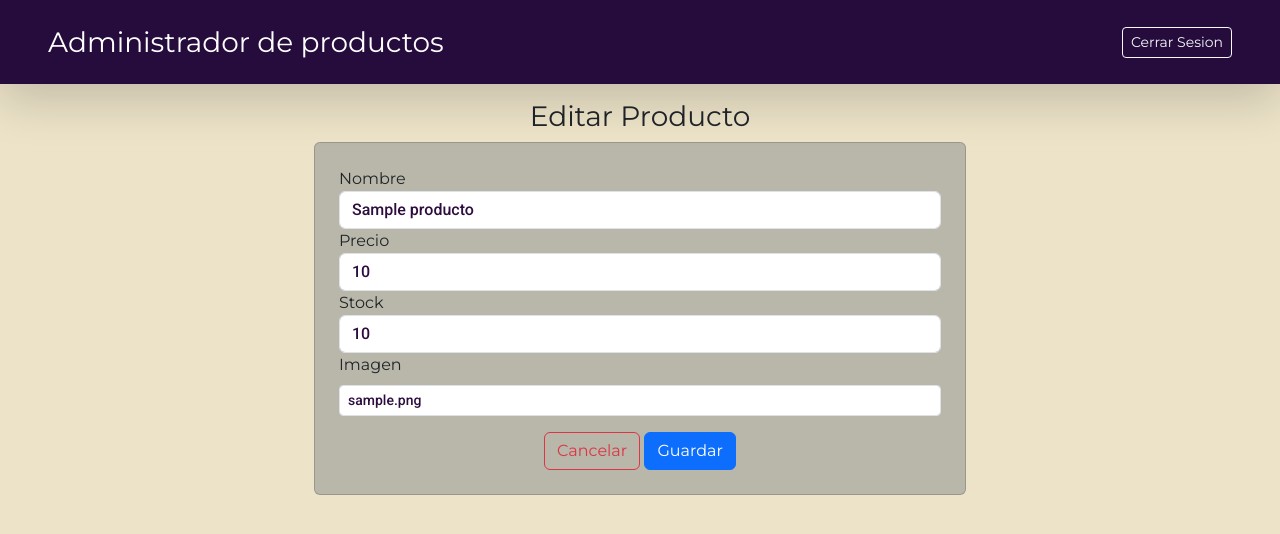
After one commit to BebiDrink/app_crud, a Flask app: page /update/1 in a window 1280 px wide. The commit adds this page. Shown: the top 534 px of the page. Run offline with Flask 3, Linux system fonts and the light colour scheme; tables that the repository leaves empty hold one stand-in row (values such as "Sample post"); some libraries are stand-ins or nearby versions.

Commit message:
Add navbar | add edit product funcionalty | edit endpoints

```diff
--- a/app.py
+++ b/app.py
@@ -4,6 +4,7 @@ from routes.views import approutes
 from routes.auth import auth
 from utils.db import db, ma
 from config import Config
+
 
 
 
--- a/routes/views.py
+++ b/routes/views.py
@@ -97,35 +97,11 @@ def create_producto():
 
     return redirect(url_for("approutes.home"))
 
-"""     # Obtiene el nombre del producto del JSON proporcionado
-    nombre = request.json["nombre"]
-
-    # Obtiene el precio del producto del JSON proporcionado
-    precio = request.json["precio"]
-
-    # Obtiene el stock del producto del JSON proporcionado
-    stock = request.json["stock"]
-
-    # Obtiene la imagen del producto del JSON proporcionado
-    imagen = request.json["imagen"]
-
-    # Crea un nuevo objeto Producto con los datos proporcionados
-    new_producto = Producto(nombre, precio, stock, imagen)
-
-    # Agrega el nuevo producto a la sesión de la base de datos
-    db.session.add(new_producto)
-
-    # Guarda los cambios en la base de datos
-    db.session.commit()
-
-    # Retorna el JSON del nuevo producto creado
-    return producto_schema.jsonify(new_producto)   """
-
 
 
 # ==================== API ATUALIZAR PRODUCTO ========================
 # Endpoint para actualizar un producto
-@approutes.route("/productos/<id>", methods=["PUT"])
+@approutes.route("/update/<id>", methods=['GET', 'POST'])
 def update_producto(id):
     """
     Endpoint para actualizar un producto existente en la base de datos.
@@ -133,18 +109,10 @@ def update_producto(id):
     Lee los datos proporcionados en formato JSON por el cliente y actualiza el registro del producto con el ID especificado.
     Retorna un JSON con el producto actualizado.
     """
-
-    # Obtiene el producto existente con el ID especificado
-    producto = Producto.query.get(id)
-
-    # Actualiza los atributos del producto con los datos proporcionados en el JSON
-    producto.nombre = request.json["nombre"]
-    producto.precio = request.json["precio"]
-    producto.stock = request.json["stock"]
-    producto.imagen = request.json["imagen"]
-
-    # Guarda los cambios en la base de datos
-    db.session.commit()
-
-    # Retorna el JSON del producto actualizado
-    return producto_schema.jsonify(producto)
+    if request.method == 'POST':
+        return redirect(url_for("approutes.home"))
+    else:
+        # Obtiene el producto existente con el ID especificado
+        producto = Producto.query.get(id)
+        print(producto)
+        return render_template("update.html", productos=producto)
--- /dev/null
+++ b/templates/_navbar.html
@@ -0,0 +1,14 @@
+<nav
+  class="navbar navbar-expand-lg shadow-lg"
+  style="background-color: rgb(38, 12, 61)"
+>
+  <div class="container-fluid px-5 py-2">
+    <a class="navbar-brand fs-3 text-white" href="/"
+      >Administrador de productos</a
+    >
+
+    <div class="navbar-nav justify ms-auto">
+      <a class="btn btn-outline-light btn-sm" href="/login">Cerrar Sesion</a>
+    </div>
+  </div>
+</nav>
--- /dev/null
+++ b/templates/update.html
@@ -0,0 +1,100 @@
+<!DOCTYPE html>
+<html lang="en">
+  <head>
+    <meta charset="UTF-8" />
+    <meta name="viewport" content="width=device-width, initial-scale=1.0" />
+    <title>Editar producto</title>
+    <script
+      src="https://kit.fontawesome.com/cac8e89f4d.js"
+      crossorigin="anonymous"
+    ></script>
+    <link
+      href="https://cdn.jsdelivr.net/npm/bootstrap@5.3.0/dist/css/bootstrap.min.css"
+      rel="stylesheet"
+      integrity="sha384-9ndCyUaIbzAi2FUVXJi0CjmCapSmO7SnpJef0486qhLnuZ2cdeRhO02iuK6FUUVM"
+      crossorigin="anonymous"
+    />
+    <link
+      rel="stylesheet"
+      href="{{ url_for('static', filename='style.css') }}"
+    />
+  </head>
+  <body>
+    <div>{% include('_navbar.html') %}</div>
+
+    <!-- Modal form para editar un producto -->
+
+    <div class="">
+      <h3 class="mt-3 text-center">Editar Producto</h3>
+    </div>
+    <div class="row">
+      <div class="col-md-6 offset-md-3 card p-4 bg-secondary" style="--bs-bg-opacity: .4;">
+        <!-- Formulario de edición del producto -->
+        <form
+          id="updateProductForm"
+          action="/update/{{ productos.id }}"
+          method="post"
+          class=""
+        >
+          <input type="hidden" id="productoId" />
+          <!-- NOMBRE -->
+          <input type="hidden" id="productoId" />
+          <div class="form-group">
+            <label for="nombre">Nombre</label>
+            <input
+              type="text"
+              class="form-control"
+              id="nombre"
+              placeholder="{{ productos.nombre }}"
+              value="{{ productos.nombre }}"
+              required
+            />
+          </div>
+
+          <!-- PRECIO -->
+          <div class="form-group">
+            <label for="precio">Precio</label>
+            <input
+              type="number"
+              class="form-control"
+              id="precio"
+              placeholder="Precio del producto"
+              value="{{ productos.precio }}"
+              required
+            />
+          </div>
+
+          <!-- STOCK -->
+          <div class="form-group">
+            <label for="stock">Stock</label>
+            <input
+              type="number"
+              class="form-control"
+              id="stock"
+              placeholder="Stock del producto"
+              value="{{ productos.stock }}"
+              required
+            />
+          </div>
+
+          <!-- IMAGEN -->
+          <div class="form-group mb-3">
+            <label for="imagen" class="form-label">Imagen</label>
+            <input
+              type="text"
+              class="form-control form-control-sm"
+              id="imagen"
+              name="imagen"
+              value="{{ productos.imagen }}"
+              placeholder="URL de la imagen del producto"
+            />
+          </div>
+          <div class="modal-footer d-grid gap-2 d-md-block text-center mt-2">
+            <a class="btn btn-outline-danger" href="/">Cancelar</a>
+            <button type="submit" class="btn btn-primary">Guardar</button>
+          </div>
+        </form>
+      </div>
+    </div>
+  </body>
+</html>
```
Also changed, not shown: templates/productos.html (+11 -82 lines).
